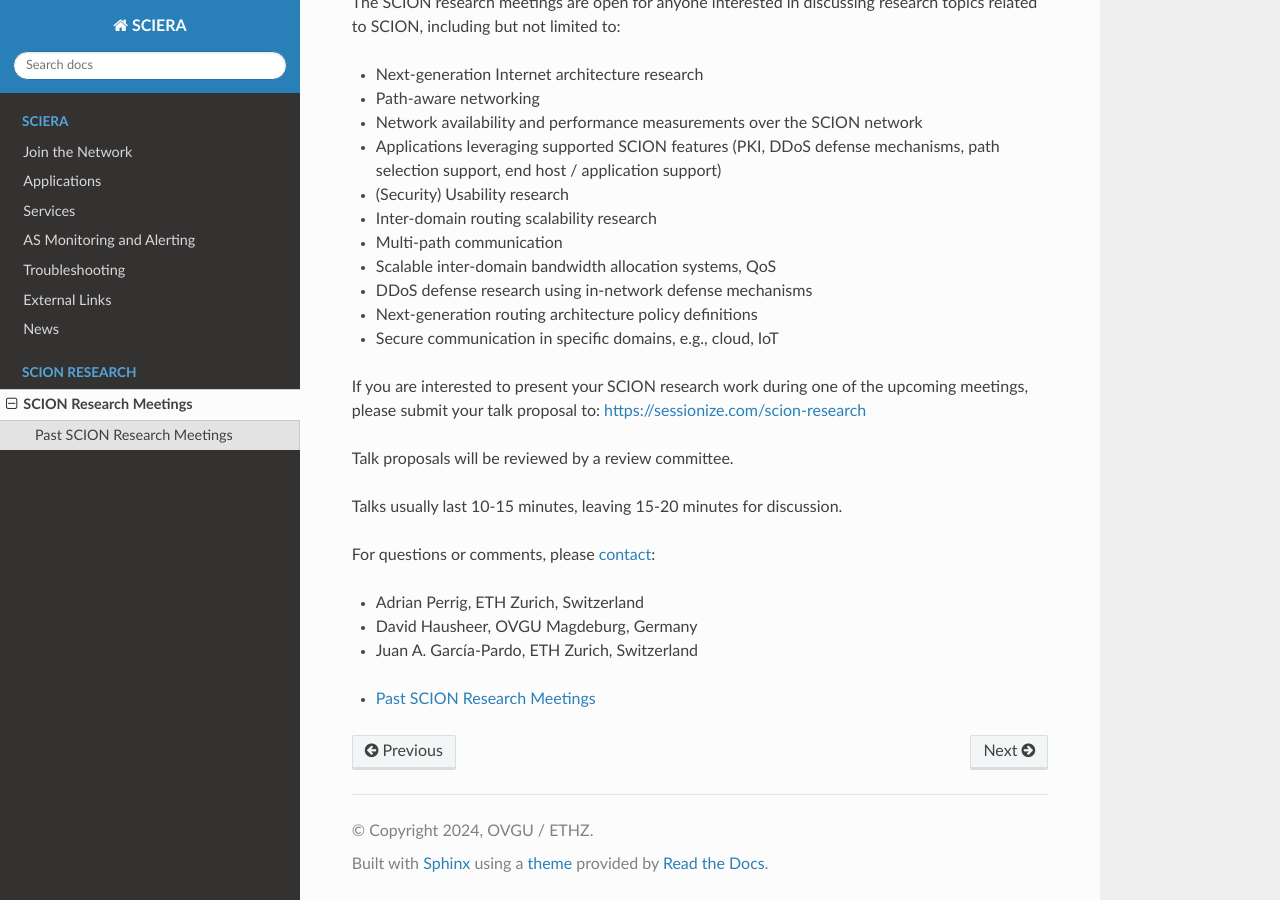
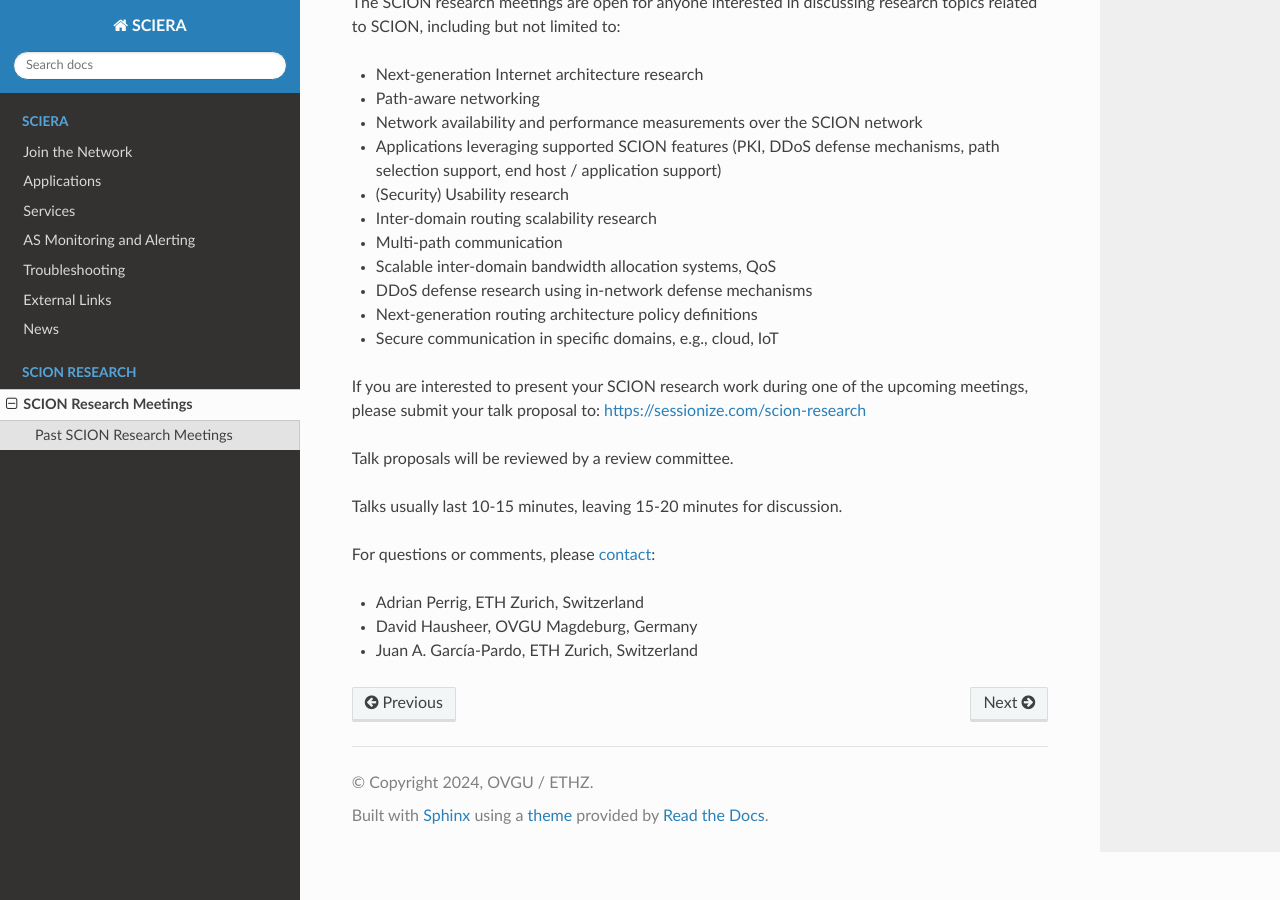
Before and after one commit to netsys-lab/scion-education-network-documentation, a Sphinx documentation site: the page built from docs/source/scion-research/meetings.rst, in a window 1280 px wide and 900 px high, scrolled down 934 px. Built offline with Sphinx 7.4.7 and the Read the Docs theme 3.1.0, drawn with Linux system fonts in a browser that asks for light colours; some of the changed lines change nothing that is shown.

Commit message:
Update meetings.rst

```diff
--- a/docs/source/scion-research/meetings.rst
+++ b/docs/source/scion-research/meetings.rst
@@ -44,6 +44,8 @@ For questions or comments, please `contact <mailto:aperrig@inf.ethz.ch,hausheer@
 - Juan A. García-Pardo, ETH Zurich, Switzerland
 
 .. toctree::
-   :maxdepth: 3
+   :maxdepth: 1
+   :caption: Past Meetings
+   :hidden:
 
    meetings/past.rst
```
